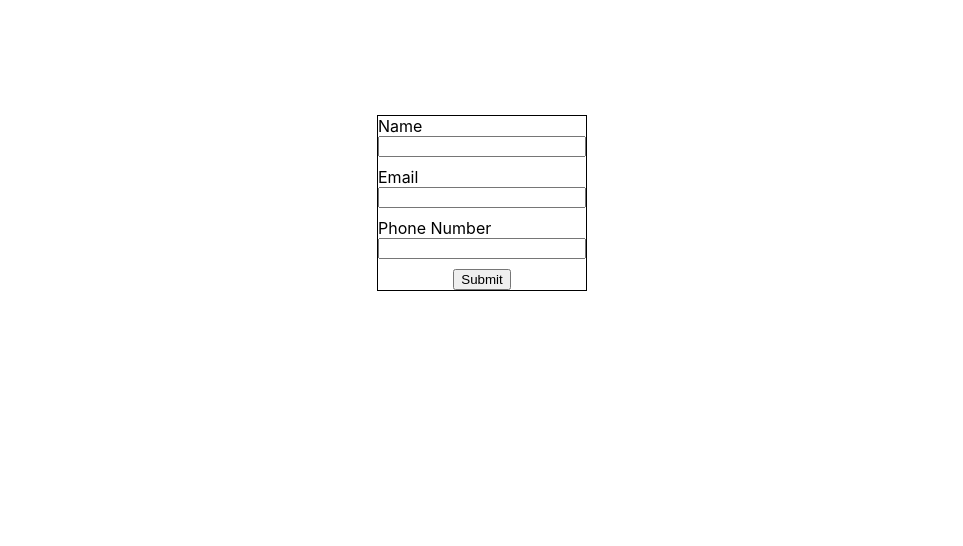
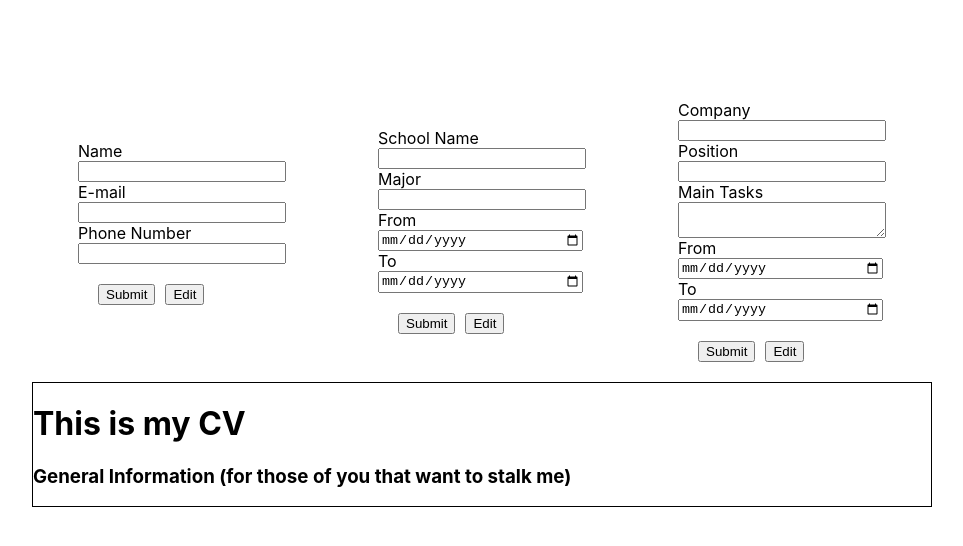
Before and after one commit to NersesArslan/cv-app, a React (Create React App) app: page / in a window 1280 px wide. Shown: the top 546 px of the page, without its empty margins (158-1121 px from the left). Built offline with nearby package versions, Linux system fonts and the light colour scheme.

Commit message:
added education and work component

```diff
--- a/src/App.js
+++ b/src/App.js
@@ -1,6 +1,9 @@
 import "./App.css";
 import React, { Component } from "react";
 import General from "./components/General";
+import Education from "./components/Education";
+import Professional from "./components/Professional";
+import CV from "./components/CV";
 
 class App extends Component {
   constructor() {
@@ -10,7 +13,12 @@ class App extends Component {
   render() {
     return (
       <div>
-        <General />
+        <div className="container">
+          <General />
+          <Education />
+          <Professional />
+        </div>
+        <CV />
       </div>
     );
   }
--- /dev/null
+++ b/src/components/CV.js
@@ -0,0 +1,19 @@
+import React, { Component } from "react";
+
+export default class CV extends Component {
+  constructor() {
+    super();
+  }
+
+  render() {
+    return (
+      <div className="cv">
+        <h1>This is my CV</h1>
+        <h3>General Information (for those of you that want to stalk me)</h3>
+        <p></p>
+        <p></p>
+        <p></p>
+      </div>
+    );
+  }
+}
--- /dev/null
+++ b/src/components/Education.js
@@ -0,0 +1,38 @@
+import React, { Component } from "react";
+
+export default class Education extends Component {
+  constructor() {
+    super();
+  }
+
+  render() {
+    return (
+      <div className="Education">
+        <form>
+          <div>
+            <label htmlFor="School">School Name</label>
+            <input type="text" id="School" />
+          </div>
+          <div>
+            <label>Major</label>
+            <input type="text" />
+          </div>
+          <div>
+            <label>From</label>
+            <input type="date" />
+          </div>
+          <div>
+            <label>To</label>
+            <input type="date" />
+          </div>
+          <div className="buttons">
+            <button type="submit" value="Submit">
+              Submit
+            </button>
+            <button onClick={this.editForm}>Edit</button>
+          </div>
+        </form>
+      </div>
+    );
+  }
+}
--- a/src/components/General.js
+++ b/src/components/General.js
@@ -31,9 +31,6 @@ class General extends Component {
 
   handleSubmit(event) {
     event.preventDefault();
-    console.log(
-      this.state.name + " " + this.state.email + " " + this.state.number
-    );
 
     this.setState({
       test: this.state.test.concat(this.state.name),
@@ -45,6 +42,9 @@ class General extends Component {
     });
   }
 
+  editForm() {
+    alert("you clicked the edit button!");
+  }
   render() {
     const { test, test2, test3 } = this.state;
     return (
@@ -60,7 +60,7 @@ class General extends Component {
           </div>
 
           <div>
-            <label>Email</label>
+            <label>E-mail</label>
             <input
               type="email"
               value={this.state.email}
@@ -76,9 +76,12 @@ class General extends Component {
               onChange={this.handleNumber}
             />
           </div>
-          <button type="submit" value="Submit">
-            Submit
-          </button>
+          <div className="buttons">
+            <button type="submit" value="Submit">
+              Submit
+            </button>
+            <button onClick={this.editForm}>Edit</button>
+          </div>
         </form>
         <Render test={test} test2={test2} test3={test3} />
       </div>
--- /dev/null
+++ b/src/components/Professional.js
@@ -0,0 +1,42 @@
+import React, { Component } from "react";
+
+export default class Professional extends Component {
+  constructor() {
+    super();
+  }
+
+  render() {
+    return (
+      <div className="Professional">
+        <form>
+          <div>
+            <label>Company</label>
+            <input />
+          </div>
+          <div>
+            <label>Position</label>
+            <input />
+          </div>
+          <div>
+            <label>Main Tasks</label>
+            <textarea></textarea>
+          </div>
+          <div>
+            <label>From</label>
+            <input type="date" />
+          </div>
+          <div>
+            <label>To</label>
+            <input type="date" />
+          </div>
+          <div className="buttons">
+            <button type="submit" value="Submit">
+              Submit
+            </button>
+            <button onClick={this.editForm}>Edit</button>
+          </div>
+        </form>
+      </div>
+    );
+  }
+}
--- a/src/components/Render.js
+++ b/src/components/Render.js
@@ -5,6 +5,7 @@ const Render = (props) => {
   return (
     <div>
       <p>{test}</p>
+
       <p>{test2}</p>
       <p>{test3}</p>
     </div>
--- a/src/index.css
+++ b/src/index.css
@@ -17,26 +17,25 @@ body {
   justify-content: center;
 }
 
-.General {
+.General,
+.Education,
+.Professional {
   margin-top: 100px;
-
   width: 300px;
   display: flex;
   flex-direction: column;
   justify-content: center;
   align-items: center;
-  padding: 15px;
 }
 
-form {
+/* form {
   display: flex;
   flex-direction: column;
   justify-content: center;
   align-items: center;
   gap: 10px;
-  max-width: 300px;
-  border: 1px solid black;
-}
+  width: 300px;
+} */
 
 input {
   width: 200px;
@@ -46,3 +45,18 @@ form > div {
   display: flex;
   flex-direction: column;
 }
+
+.buttons {
+  display: flex;
+  flex-direction: row;
+  gap: 10px;
+  padding: 20px;
+}
+
+.container {
+  display: flex;
+}
+
+.cv {
+  border: 1px solid black;
+}
```
